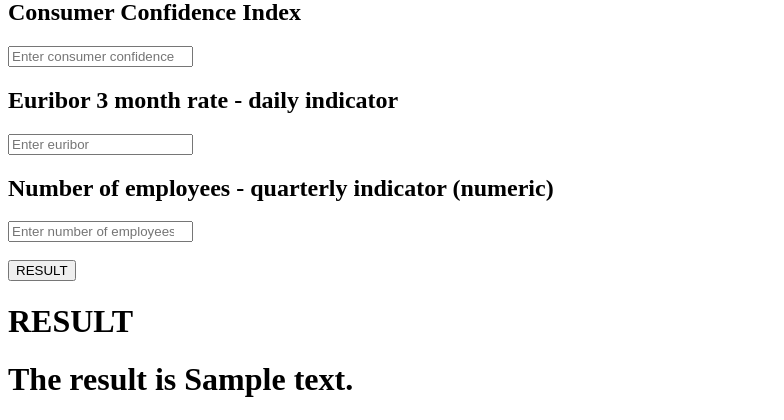
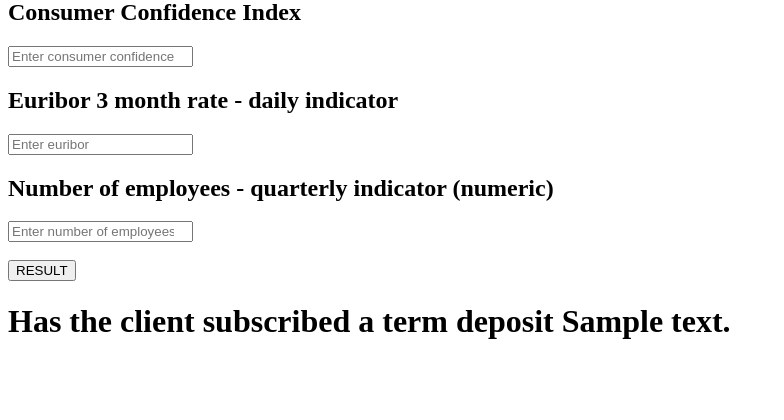
Before and after one commit to shrutha28/bankk, a Flask app: template templates/index.html in a window 1280 px wide. Shown: the part 1513-1933 px from the top of the page, without its empty margins (0-784 px from the left). After the commit the page ends 1852 px from the top, so only its background shows below. Run offline with Flask 2, Linux system fonts and the light colour scheme; the template is opened without the code that fills it: most values are stand-ins (such as "Sample title", 1, 10 or a date in 2020).

Commit message:
Update index.html

```diff
--- a/templates/index.html
+++ b/templates/index.html
@@ -117,9 +117,9 @@
 <input type="number" step="0.001" name="num" placeholder="Enter number of employees"><br>
 <br>
 <button class="res_bt" type="submit">RESULT</button>
-    <h1>RESULT</h1>
+
 <div class="resultbox">
-     <h1>The result is {{ prediction_text }}</h1>
+     <h1>Has the client subscribed a term deposit {{ prediction_text }}</h1>
     	</div>
 </form>
 
```
